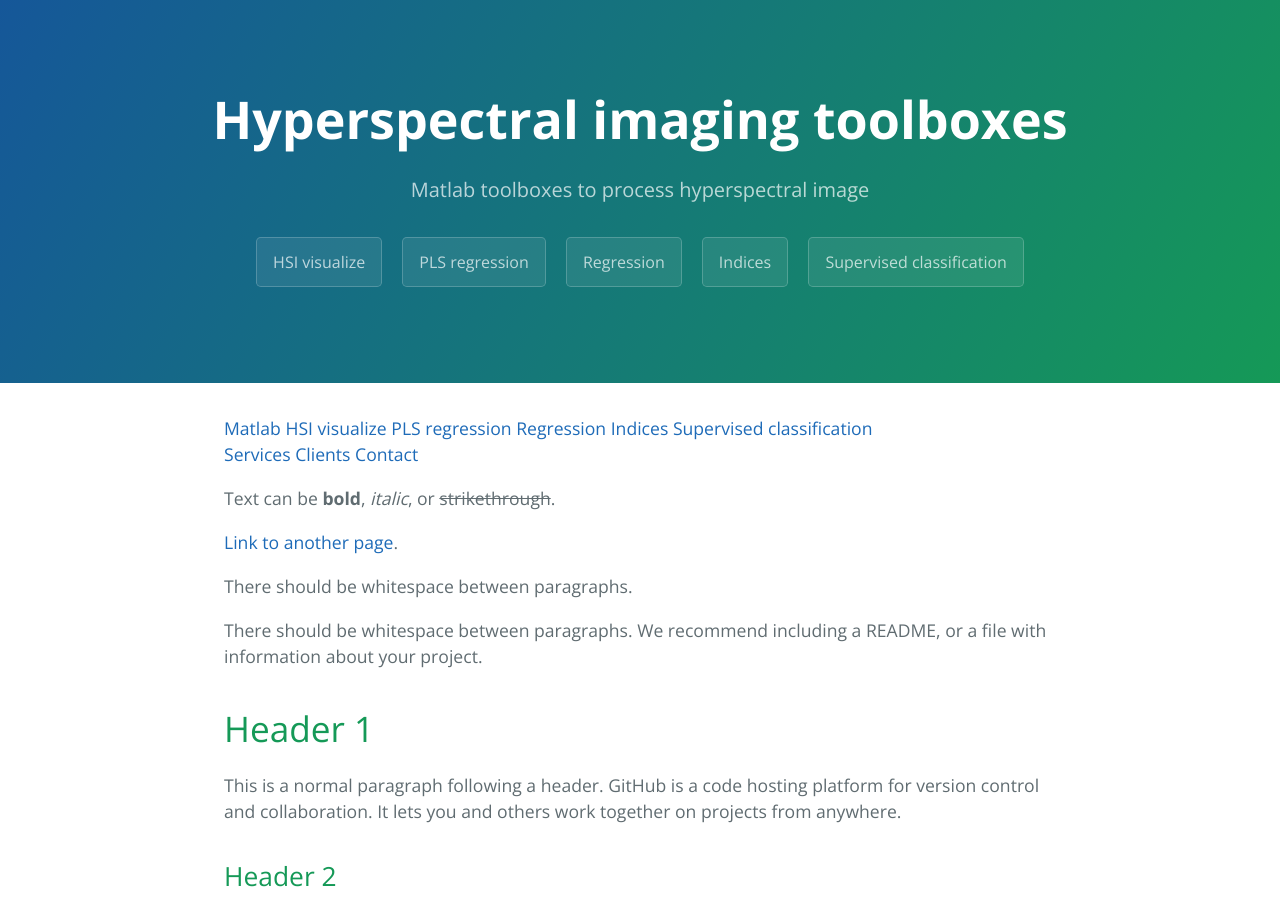
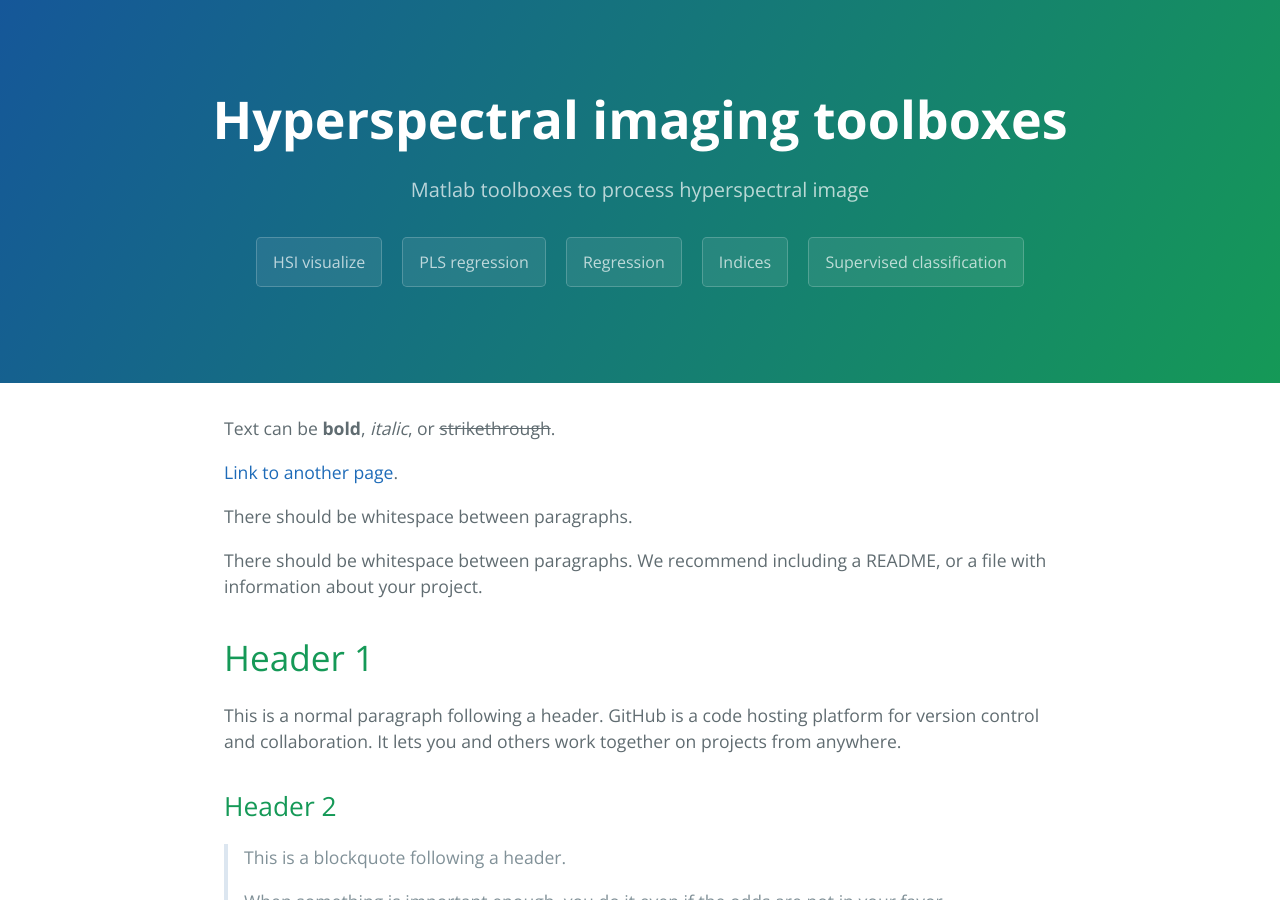
Before and after one commit to JacqKevin/JacqKevin.github.io, a Jekyll site: the page built from index.md, in a window 1280 px wide and 900 px high. Built offline with Jekyll 4.4.1, drawn with Linux system fonts in a browser that asks for light colours.

Commit message:
Update default.html

```diff
--- a/_layouts/default.html
+++ b/_layouts/default.html
@@ -45,20 +45,6 @@
     </header>
 
     <main id="content" class="main-content" role="main">
-	<div class="sidenav">
- 	 <div class="vertical-menu">
-	<a href="#" class="active">Matlab</a>
-	<a href="https://jacqkevin.github.io/HSI_Visualization/">HSI visualize</a>
-	<a href="https://jacqkevin.github.io/HSI_PLSR/">PLS regression</a>
-	<a href="https://jacqkevin.github.io/HSI_Regression/">Regression</a>
-	<a href="https://jacqkevin.github.io/HSI_Spectral_Indices/">Indices</a>
-	<a href="https://jacqkevin.github.io/HSI_SupervisedClassification/">Supervised classification</a>
-	</div>
-	  <a href="#">Services</a>
-	  <a href="#">Clients</a>
-	  <a href="#">Contact</a>
-	</div>
-
       {{ content }}
 
       <footer class="site-footer">
```
